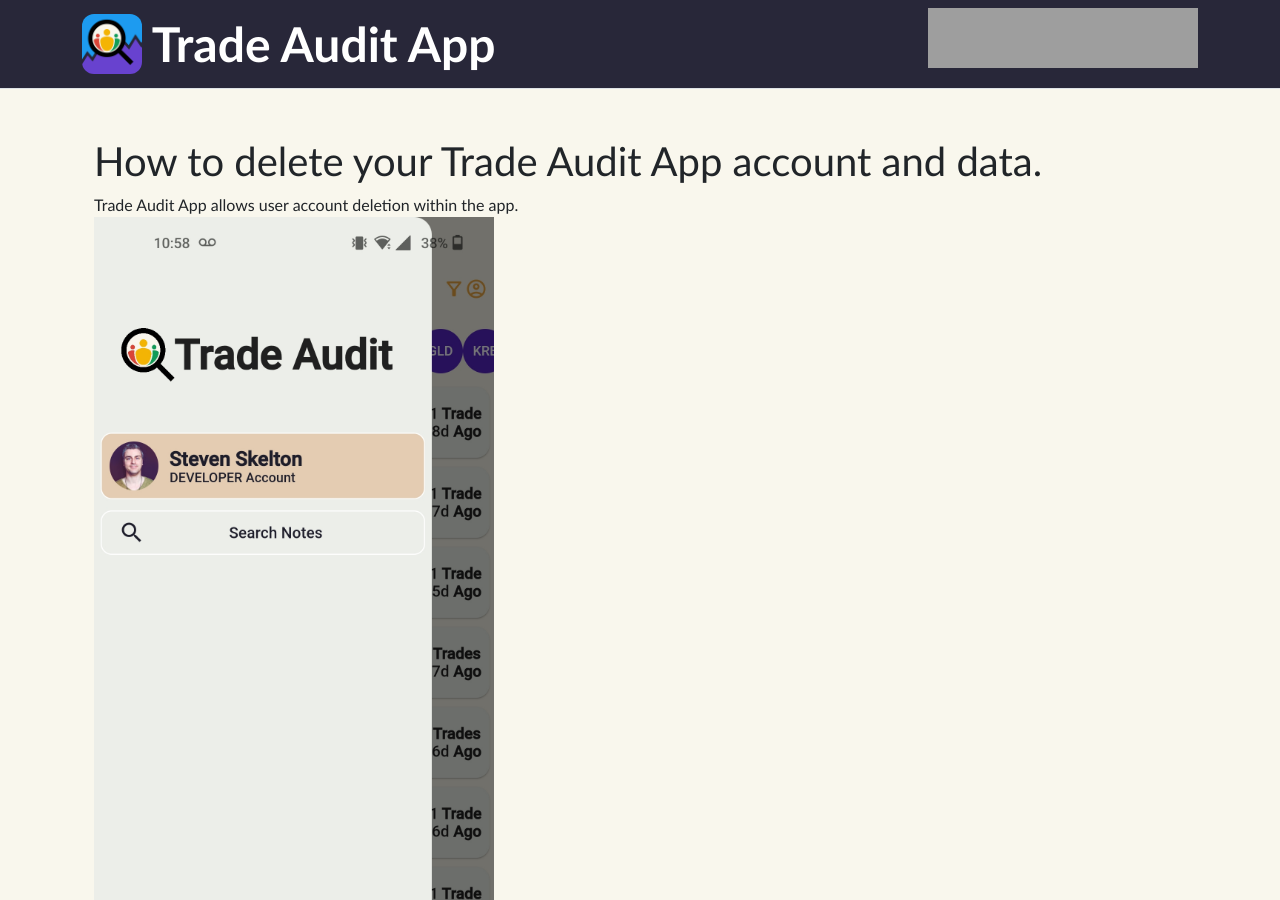
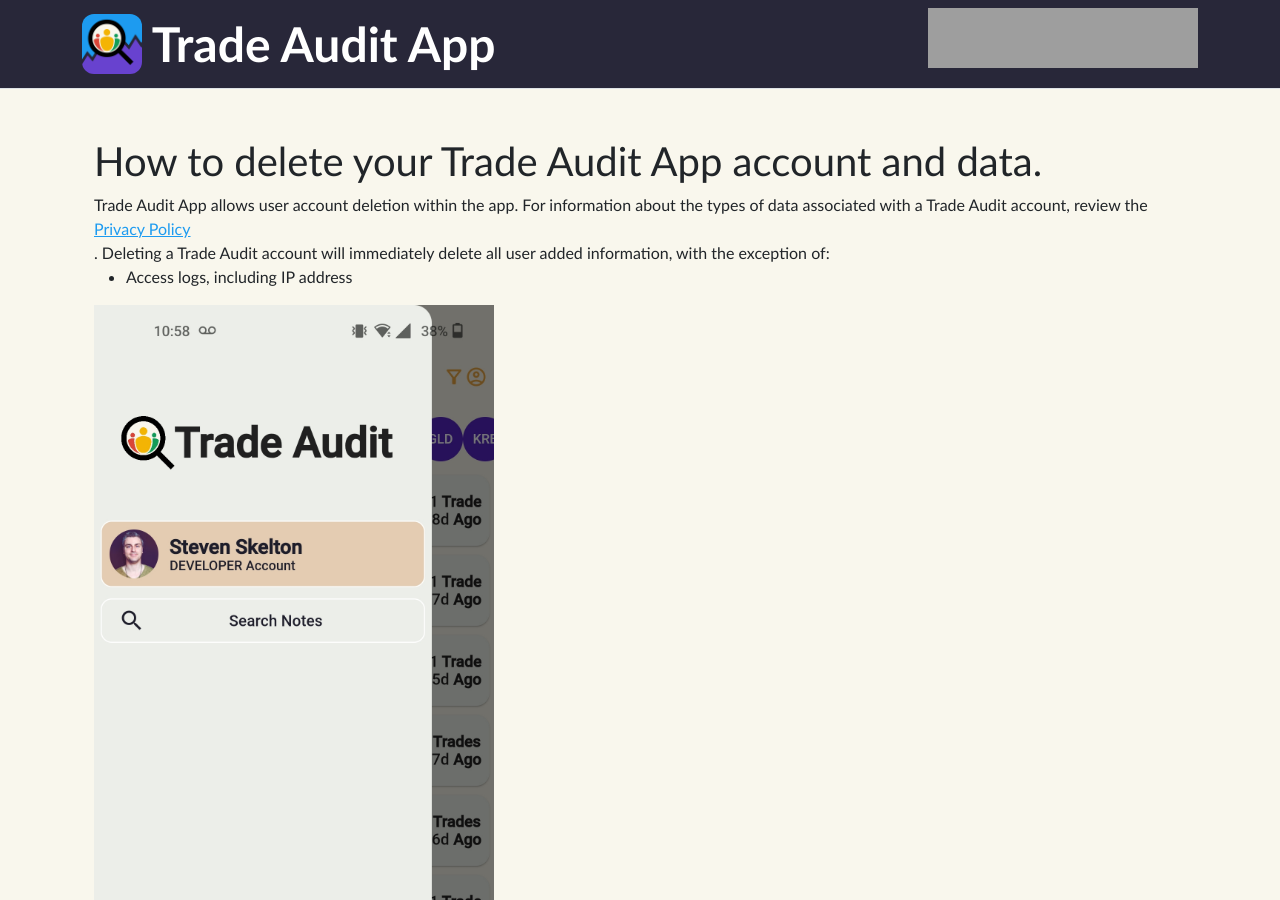
Before and after one commit to stevenrskelton/tradeaudit.app, a Jekyll site: the page built from account-deletion.html, in a window 1280 px wide and 900 px high. Built offline with Jekyll 4.4.1, drawn with Linux system fonts in a browser that asks for light colours; grey boxes are pictures that could not be loaded.

Commit message:
data deletion

```diff
--- a/account-deletion.html
+++ b/account-deletion.html
@@ -8,6 +8,14 @@
 <h1>How to delete your Trade Audit App account and data.</h1>
 
 Trade Audit App allows user account deletion within the app.
+
+For information about the types of data associated with a Trade Audit account, review the
+<a href="/privacy-policy" alt="Privacy Policy">Privacy Policy</a>.
+
+Deleting a Trade Audit account will immediately delete all user added information, with the exception of:
+<ul>
+    <li>Access logs, including IP address</li>
+</ul>
 
 <img src="/assets/images/account-deletion/account-deletion-1.jpg" alt="Application Side Drawer" style="width: 400px;">
 <div>
```
